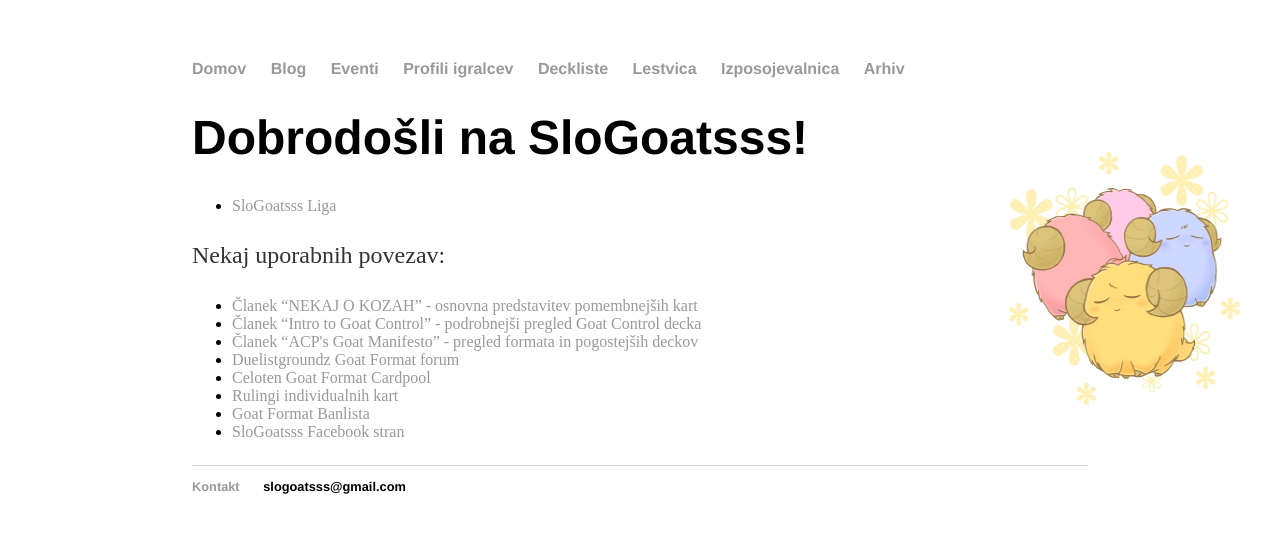
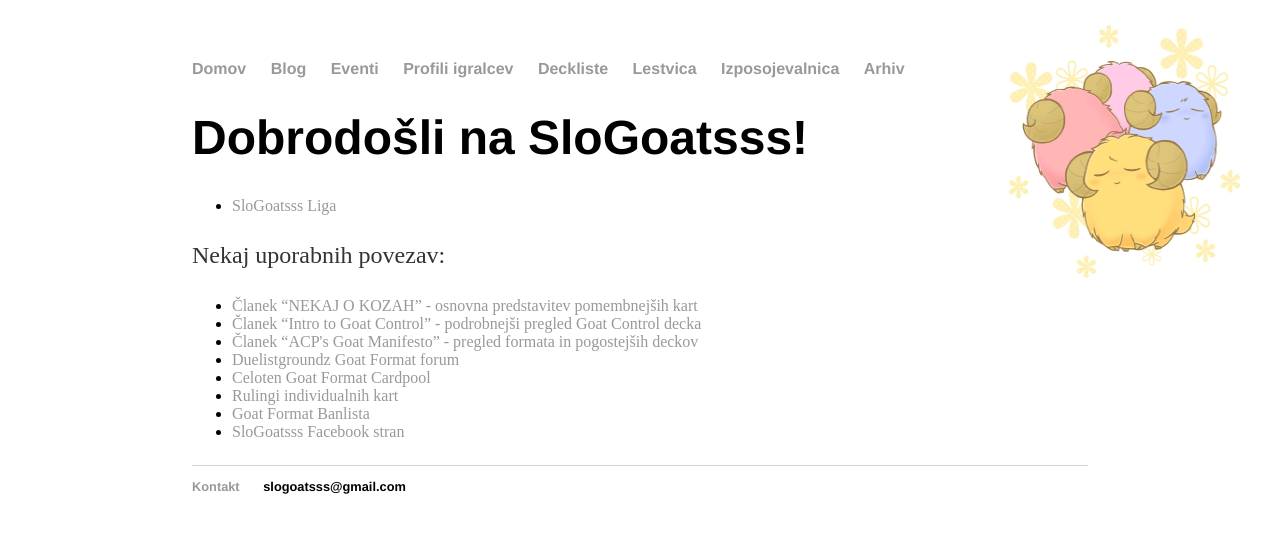
Before and after one commit to slogoatsss/slogoatsss.github.io, a Jekyll site: the page built from index.html, in a window 1280 px wide. Shown: the top 533 px of the page. Built offline with Jekyll 4.4.1, drawn with Linux system fonts in a browser that asks for light colours; nearby versions of some CDN libraries; library files that are not in the unit come from our copies.

Commit message:
Update main.css

```diff
--- a/css/main.css
+++ b/css/main.css
@@ -2,7 +2,7 @@
     margin: 60px auto;
     width: 70%;
 	background-image: url("scape2.jpg");
-	background-position: right center;
+	background-position: right top;
 	background-size: 300px 300px;
 	background-repeat: no-repeat;
 }
```
